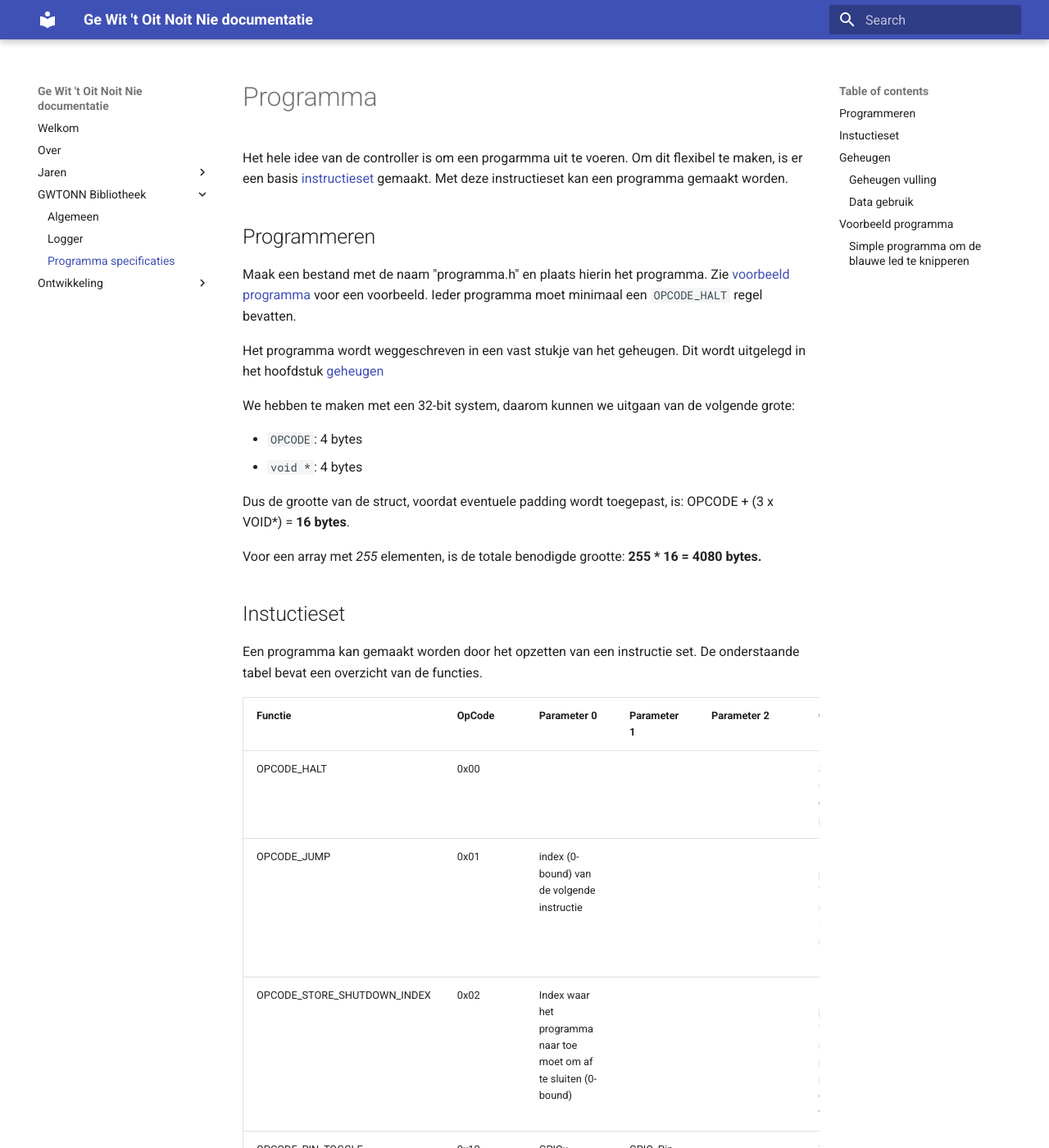
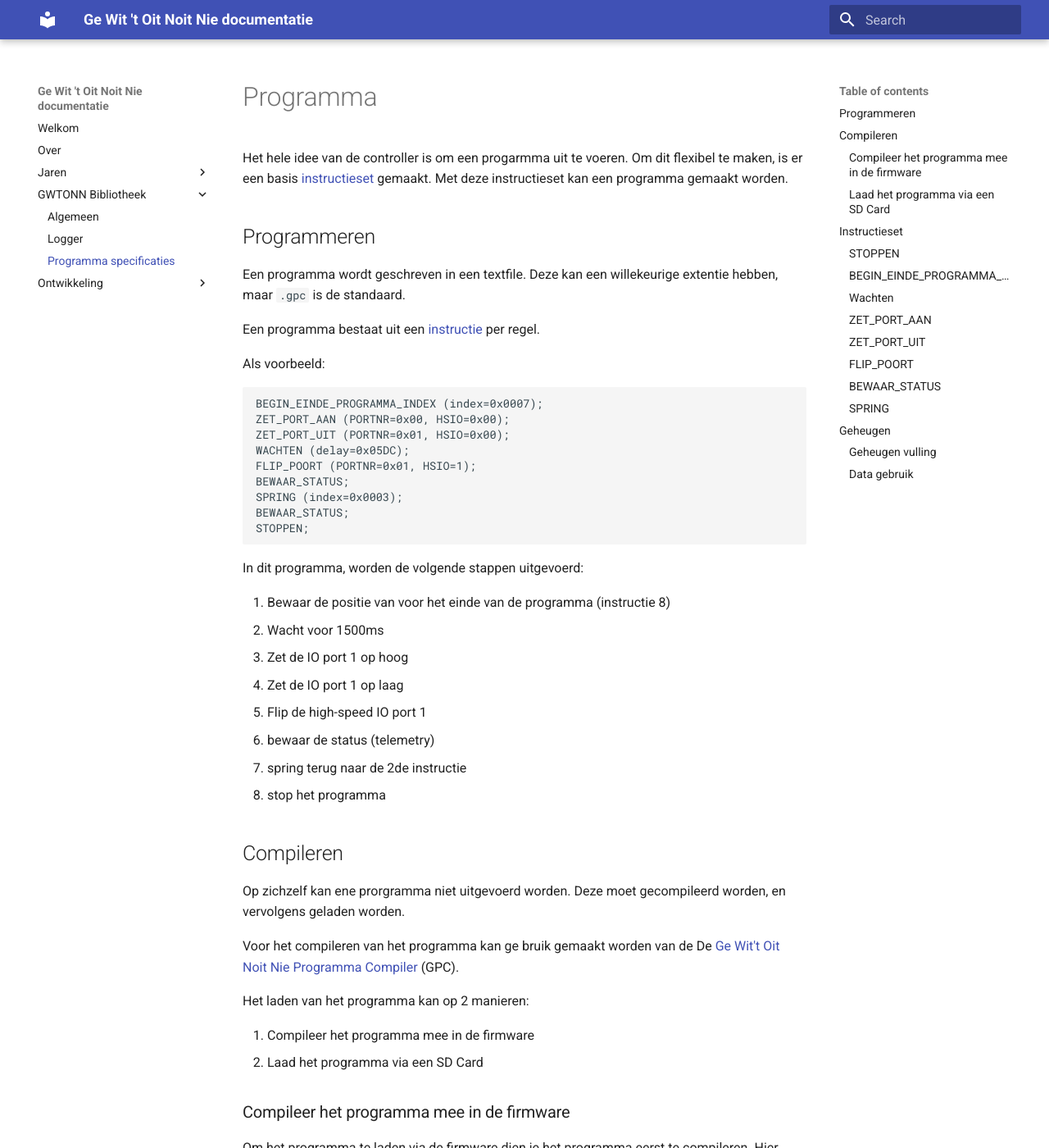
Before and after one commit to Ge-Wit-t-Oit-Noit-Nie/documentation, an MkDocs documentation site: the page built from docs/gwtonn_library/programma.md, in a window 1280 px wide and 1400 px high. Shown: the whole window at 82% size. Built offline with MkDocs 1.6.1 and Material for MkDocs 9.7.7, drawn with Linux system fonts in a browser that asks for light colours; some of the changed text lies outside the part shown.

Commit message:
Documentatie updaten na 'Update van programma vanaf SD Card #57' Fixes #9

````diff
--- a/docs/gwtonn_library/programma.md
+++ b/docs/gwtonn_library/programma.md
@@ -4,34 +4,195 @@
 
 ## Programmeren
 
-Maak een bestand met de naam "programma.h" en plaats hierin het programma. Zie [voorbeeld programma](#voorbeeld-programma) voor een voorbeeld.
-Ieder programma moet minimaal een `OPCODE_HALT` regel bevatten.
+Een programma wordt geschreven in een textfile. Deze kan een willekeurige extentie hebben, maar ```.gpc``` is de standaard.
 
-Het programma wordt weggeschreven in een vast stukje van het geheugen. Dit wordt uitgelegd in het hoofdstuk [geheugen](#geheugen)
+Een programma bestaat uit een [instructie](#instructieset) per regel.
 
-We hebben te maken met een 32-bit system, daarom kunnen we uitgaan van de volgende grote:
+Als voorbeeld:
 
-- ```OPCODE```: 4 bytes
-- ```void *```: 4 bytes
+```txt
+BEGIN_EINDE_PROGRAMMA_INDEX (index=0x0007);
+ZET_PORT_AAN (PORTNR=0x00, HSIO=0x00);
+ZET_PORT_UIT (PORTNR=0x01, HSIO=0x00);
+WACHTEN (delay=0x05DC);
+FLIP_POORT (PORTNR=0x01, HSIO=1);
+BEWAAR_STATUS;
+SPRING (index=0x0003);
+BEWAAR_STATUS;
+STOPPEN;
+```
 
-Dus de grootte van de struct, voordat eventuele padding wordt toegepast, is: OPCODE + (3 x VOID*) = **16 bytes**.
+In dit programma, worden de volgende stappen uitgevoerd:
 
-Voor een array met *255* elementen, is de totale benodigde grootte:
-**255 * 16 = 4080 bytes.**
+1. Bewaar de positie van voor het einde van de programma (instructie 8)
+2. Wacht voor 1500ms
+3. Zet de IO port 1 op hoog
+4. Zet de IO port 1 op laag
+5. Flip de high-speed IO port 1
+6. bewaar de status (telemetry)
+7. spring terug naar de 2de instructie
+8. stop het programma
 
-## Instuctieset
+## Compileren
 
-Een programma kan gemaakt worden door het opzetten van een instructie set. De onderstaande tabel bevat een overzicht van de functies.
+Op zichzelf kan ene prorgramma niet uitgevoerd worden. Deze moet gecompileerd worden, en vervolgens geladen worden.
 
-| Functie                     | OpCode | Parameter 0                                                                                                                                                              | Parameter 1                                  | Parameter 2                    | Omschrijving                                                                      |
-| --------------------------- | ------ | ------------------------------------------------------------------------------------------------------------------------------------------------------------------------ | -------------------------------------------- | ------------------------------ | --------------------------------------------------------------------------------- |
-| OPCODE_HALT                 | 0x00   |                                                                                                                                                                          |                                              |                                | Stop met het uitvoeren van de programma.                                          |
-| OPCODE_JUMP                 | 0x01   | index (0-bound) van de volgende instructie                                                                                                                               |                                              |                                | Laat het programma "springen" naar de instructie met index Parameter0             |
-| OPCODE_STORE_SHUTDOWN_INDEX | 0x02   | Index waar het programma naar toe moet om af te sluiten (0-bound)                                                                                                        |                                              |                                | Laat het programma "spingen" naar deze positie als de pauze trigger gedaan wordt. |
-| OPCODE_PIN_TOGGLE           | 0x10   | GPIOx – Where x can be (A..K) to select the GPIO peripheral for STM32F429X device or x can be (A..I) to select the GPIO peripheral for STM32F40XX and STM32F427X devices | GPIO_Pin – Specifies the pins to be toggled. |                                | Zet een pin op hoog als deze laag is; Zet een pin op laag als deze hoog is.       |
-| OPCODE_PIN_STATE            | 0x11   | GPIOx – Where x can be (A..K) to select the GPIO peripheral for STM32F429X device or x can be (A..I) to select the GPIO peripheral for STM32F40XX and STM32F427X devices | GPIO_Pin – Specifies the pins to be toggled  | GPIO_PIN_SET of GPIO_PIN_RESET | Zet de status van een pin                                                         |
-| OPCODE_DELAY                | 0x20   | De gewenste delay in MS                                                                                                                                                  |                                              |                                | Laat het programma wachten voor x ms                                              |
-| OPCODE_LOG_PROGRAM_STATE    | 0x21   | n/a                                                                                                                                                                      |                                              |                                | Stuur de huidige status van het programma (alle registers) naar de log            |
+Voor het compileren van het programma kan ge bruik gemaakt worden van de De [Ge Wit't Oit Noit Nie Programma Compiler](https://github.com/Ge-Wit-t-Oit-Noit-Nie/gpc) (GPC).
+
+Het laden van het programma kan op 2 manieren:
+
+1. Compileer het programma mee in de firmware
+2. Laad het programma via een SD Card
+
+### Compileer het programma mee in de firmware
+
+Om het programma te laden via de firmware dien je het programma eerst te compileren. Hier staat beschreven hoe je kan compileren.
+
+Start een [python](#python-starten) sessie en type het volgende
+
+```ps1
+    python src/gpc.py -i <input_file> -o <output_file> -v
+```
+
+Met de volgende parameters:
+
+* -i, --input: de broncode die gecompileerd moet worden
+* -o, --output: het .bin bestand dat gemaakt wordt
+* -v, --verbose: Volg de uitput
+
+
+!!! info "Voorbeeld"
+    Voer de onderstaande code uit in de folder waar je de [GPC](https://github.com/Ge-Wit-t-Oit-Noit-Nie/gpc) repository gedownload hebt.
+    ```ps1
+      python src/gpc.py -i .\examples\simpel_programma_2.gpc -o .\binary_file.bin -v
+    ```
+
+Vervolgens moet het bestand ```binary_file.bin``` gecopieerd worden naar de root folder van het project wat de firmware bevat. Dan wordt deze automatisch meegenomen tijdes het compilen en uploaden van de firmware.
+
+### Laad het programma via een SD Card
+
+Om het programma te laden via een SD Card dien je het programma eerst te compileren. Hier staat beschreven hoe je kan compileren.
+
+Start een [python](#python-starten) sessie en type het volgende
+
+```ps1
+    python src/gpc.py -i <input_file> -o <output_file> -v
+```
+
+Met de volgende parameters:
+
+* -i, --input: de broncode die gecompileerd moet worden
+* -o, --output: het .bin bestand dat gemaakt wordt
+* -v, --verbose: Volg de uitput
+
+
+!!! info "Voorbeeld"
+    Voer de onderstaande code uit in de folder waar je de [GPC](https://github.com/Ge-Wit-t-Oit-Noit-Nie/gpc) repository gedownload hebt.
+    ```ps1
+      python src/gpc.py -i .\examples\simpel_programma_2.gpc -o .\binary_file.bin -v
+    ```
+
+Vervolgens copieer het bestand naar de root van een SD Card. Deze kan je dan in de kaartlezer stoppen. Haal de stroom van de piggy bag en zet er opnieuw stroom op. Het programma wordt nu automatisch in het geheugen geladen. De SD Card kan nu verwijderd worden.
+
+## Instructieset
+
+De volgende instructies zijn beschikbaar:
+
+- [STOPPEN](#stoppen)
+- [BEGIN\_EINDE\_PROGRAMMA\_INDEX](#begin_einde_programma_index)
+- [Wachten](#wachten)
+- [ZET\_PORT\_AAN](#zet_port_aan)
+- [ZET\_PORT\_UIT](#zet_port_uit)
+- [FLIP\_POORT](#flip_poort)
+- [BEWAAR\_STATUS](#bewaar_status)
+- [SPRING](#spring)
+
+### STOPPEN
+
+De functie STOPPEN wordt als volgt gecodeerd:
+
+| Element | Bitmask               | Hex    | Parameter |
+| ------- | --------------------- | ------ | --------- |
+| OPCODE  | 0b0000 0000 0000 0000 | 0x0000 |           |
+
+Deze functie is by default ingevult in het geheugen.
+
+### BEGIN_EINDE_PROGRAMMA_INDEX
+
+De functie BEGIN_EINDE_PROGRAMMA_INDEX wordt als volgt gecodeerd:
+
+| Element | Bitmask               | Hex    | Parameter |
+| ------- | --------------------- | ------ | --------- |
+| OPCODE  | 0b0001 0000 0000 0000 | 0x1000 |           |
+| DELAY   | 0b0000 1111 1111 1111 | 0x0FFF | INDEX     |
+
+De maximale index is dus 4095
+
+### Wachten
+
+De functie WACHTEN wordt als volgt gecodeerd:
+
+| Element | Bitmask               | Hex    | Parameter |
+| ------- | --------------------- | ------ | --------- |
+| OPCODE  | 0b0010 0000 0000 0000 | 0x2000 |           |
+| DELAY   | 0b0000 1111 1111 1111 | 0x0FFF | DELAY     |
+
+De maximale delay is dus 4095 ms
+
+### ZET_PORT_AAN
+
+De functie ZET_PORT_AAN wordt als volgt gecodeerd:
+
+| Element | Bitmask               | Hex    | Parameter         |
+| ------- | --------------------- | ------ | ----------------- |
+| OPCODE  | 0b0011 0000 0000 0000 | 0x3000 |                   |
+| HSIO    | 0b0000 0010 0000 0000 | 0x0200 | HSIO (0x0 / 0x01) |
+| HIGH    | 0b0000 0001 0000 0000 | 0x0100 |                   |
+| PORT    | 0b0000 0000 0001 1111 | 0x001F | PORTNR            |
+
+De PORT is een van de 13 (0-12) gewone IO Poorten of 0-8 HSIO poorten.
+
+### ZET_PORT_UIT
+
+De functie ZET_PORT_AAN wordt als volgt gecodeerd:
+
+| Element | Bitmask               | Hex    | Parameter         |
+| ------- | --------------------- | ------ | ----------------- |
+| OPCODE  | 0b0100 0000 0000 0000 | 0x4000 |                   |
+| HSIO    | 0b0000 0010 0000 0000 | 0x0200 | HSIO (0x0 / 0x01) |
+| HIGH    | 0b0000 0001 0000 0000 | 0x0100 |                   |
+| PORT    | 0b0000 0000 0001 1111 | 0x001F | PORTNR            |
+
+De PORT is een van de 13 (0-12) gewone IO Poorten of 0-8 HSIO poorten.
+
+### FLIP_POORT
+
+De functie FLIP_POORT wordt als volgt gecodeerd:
+
+| Element | Bitmask               | Hex    | Parameter         |
+| ------- | --------------------- | ------ | ----------------- |
+| OPCODE  | 0b0101 0000 0000 0000 | 0x5000 |                   |
+| HSIO    | 0b0000 0010 0000 0000 | 0x0200 | HSIO (0x0 / 0x01) |
+| PORT    | 0b0000 0000 0001 1111 | 0x001F | PORTNR            |
+
+De PORT is een van de 13 (0-12) gewone IO Poorten of 0-8 HSIO poorten.
+
+### BEWAAR_STATUS
+
+De functie BEWAAR_STATUS wordt als volgt gecodeerd:
+
+| Element | Bitmask               | Hex    | Parameter         |
+| ------- | --------------------- | ------ | ----------------- |
+| OPCODE  | 0b0110 0000 0000 0000 | 0x6000 |                   |
+
+### SPRING
+
+De functie BEWAAR_STATUS wordt als volgt gecodeerd:
+
+| Element | Bitmask               | Hex    | Parameter         |
+| ------- | --------------------- | ------ | ----------------- |
+| OPCODE  | 0b0110 0000 0000 0000 |        |                   |
+| INDEX   | 0b0000 1111 1111 1111 | x0FFF  | Spring direct naar index                  |
 
 ## Geheugen
 
@@ -48,18 +209,21 @@
     FLASH (rx)     : ORIGIN = 0x08000000, LENGTH = 1024K - 128k
     RESERVED (rw)  : ORIGIN = 0x080E0000, LENGTH = 128k
 }
-  .program_data_block :
-  {
-    . = ALIGN(4);
-    FILL(0x00)
-    *(.program_data_block)
-    . = ALIGN(4);
-  } > RESERVED
+.program_data_block :
+{
+  _program_data_start = .;
+  FILL(0x00); /* Fill the section with 0xFF */
+  binary_file.o(.program_data_block)
+  KEEP(*(.program_data_block))
+  _program_data_end = .;
+} > RESERVED
 ```
 
 ### Geheugen vulling
 
 Bij het reserveren van de sector (zie vorige paragraaf) wordt het geheugen gevult met 0x00. Doordat de HALT instructie de waarde 0x00 heeft, zal effectief het hele geheugen dus vol staan met HALT (totdat er een programma geladen wordt).
+
+Bij het compileren wordt het binare bestand ```binary_file.o``` meegeladen in het geheugen.
 
 ### Data gebruik
 
@@ -79,27 +243,3 @@
 [build]            FLASH:       55824 B    1044496 B      5.34%
 [build]         RESERVED:         224 B       4080 B      5.49%
 ```
-
-## Voorbeeld programma
-
-### Simple programma om de blauwe led te knipperen
-
-Declareer de blauwe led met ```BLUE_LED_Pin``` en zorg dat deze op ```BLUE_LED_GPIO_Port``` gemount zit.
-
-```c
-#ifndef __PROGRAMMA_H__
-#define __PROGRAMMA_H__
-
-#include <program_controller.h>
-#include <main.h>
-
-volatile MEM_PROGRAM_DATA_BLOCK instruction_t instruction[] = {
-    {.opcode = OPCODE_PIN_STATE, .parameter0 = (void *)BLUE_LED_Pin, .parameter1 = (void *)BLUE_LED_GPIO_Port, .parameter2 = (void *)GPIO_PIN_SET},
-    {.opcode = OPCODE_DELAY, .parameter0 = (void *)1500},
-    {.opcode = OPCODE_PIN_TOGGLE, .parameter0 = (void *)BLUE_LED_Pin, .parameter1 = (void *)BLUE_LED_GPIO_Port},
-    {.opcode = OPCODE_JUMP, .parameter0 = (void *)1},
-    {.opcode = OPCODE_HALT},
-};
-
-#endif // __PROGRAMMA_H__
-```
````
